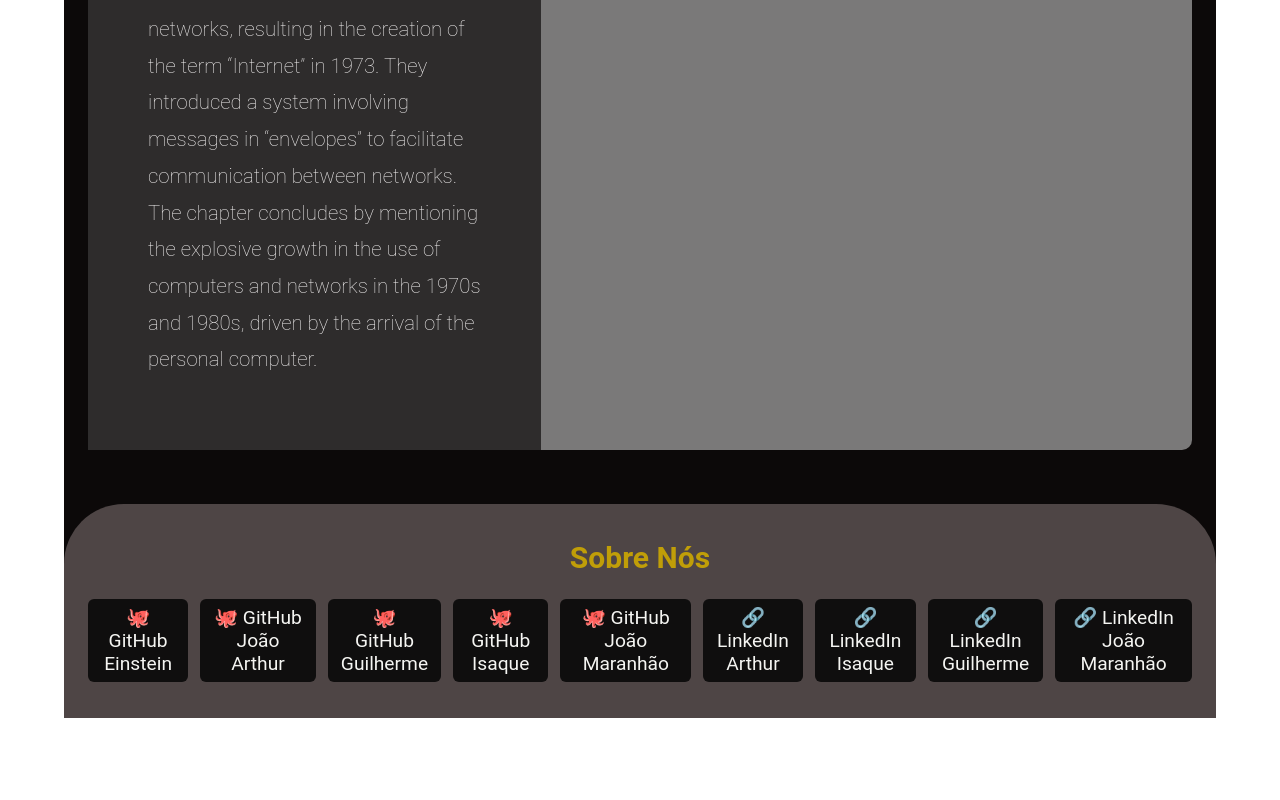
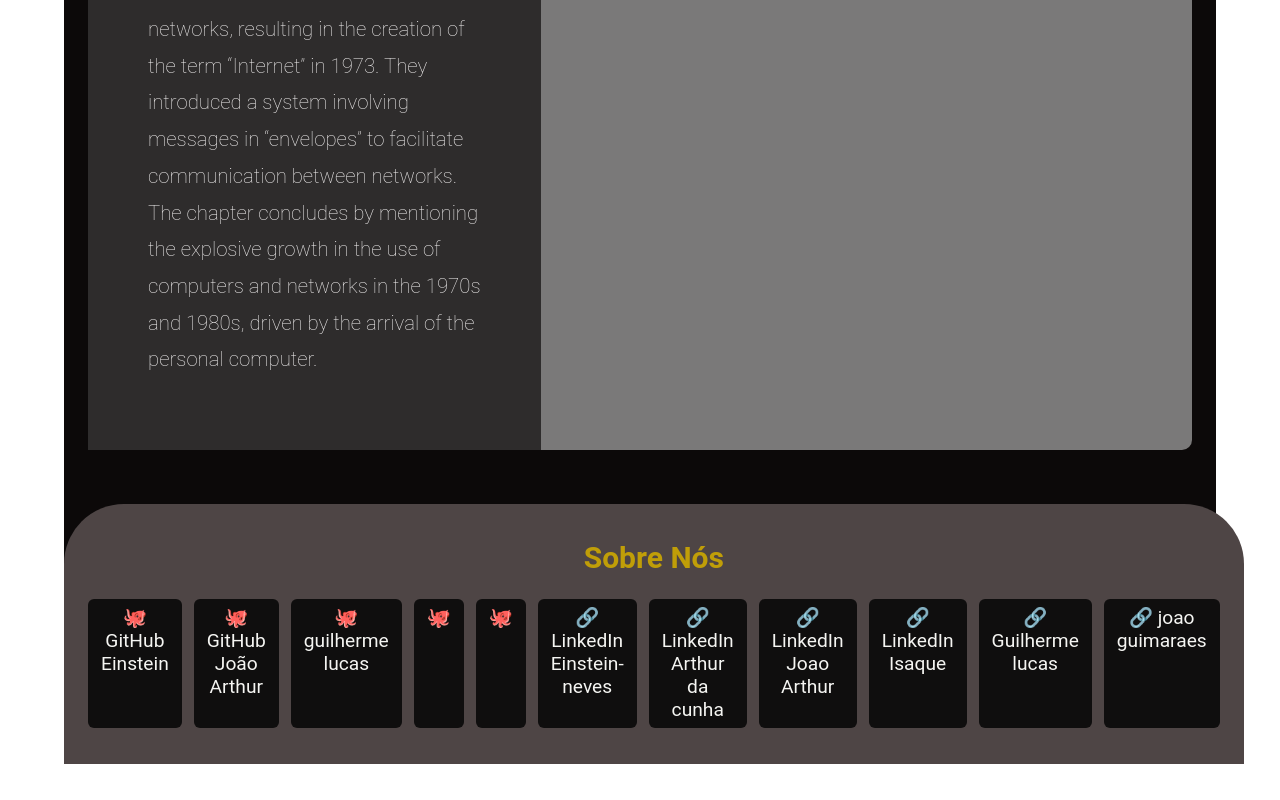
Before and after one commit to einstein-neves/internet-projeto, a plain HTML site: page front/index.html in a window 1280 px wide. Shown: the part 5053-5853 px from the top of the page. Before the commit the page ends 5807 px from the top, so only its background shows below. Drawn offline with Linux system fonts and the light colour scheme.

Commit message:
Update index.html

```diff
--- a/front/index.html
+++ b/front/index.html
@@ -136,14 +136,18 @@
     <div class="links-perfis">
         <a href="https://github.com/einstein-neves" target="_blank">🐙 GitHub Einstein</a>
         <a href="https://github.com/joaoarthurcarvalho" target="_blank">🐙 GitHub João Arthur</a>
-        <a href="https://github.com/" target="_blank">🐙 GitHub Guilherme</a>
-        <a href="https://github.com/" target="_blank">🐙 GitHub Isaque</a>
-        <a href="https://github.com/" target="_blank">🐙 GitHub João Maranhão</a>
+        <a href="https://github.com/GL1955" target="_blank">🐙 guilherme lucas </a>
+        <a href="https://github.com/" target="_blank">🐙 </a>
+        <a href="https://github.com/" target="_blank">🐙 </a>
 
-        <a href="https://www.linkedin.com/in/joão-arthur-763478351/" target="_blank">🔗 LinkedIn Arthur</a>
+
+        <a href="https://www.linkedin.com/in/einstein-neves-95bb38282/" target="_blank">🔗 LinkedIn Einstein-neves</a>
+        <a href="https://www.linkedin.com/in/arthur-da-cunha-caldas-218801274/" target="_blank">🔗 LinkedIn Arthur da cunha </a>
+        <a href="https://www.linkedin.com/in/joão-arthur-763478351/" target="_blank">🔗 LinkedIn Joao  Arthur</a>
         <a href="https://www.linkedin.com/in/isaque-matheus-309477351" target="_blank">🔗 LinkedIn Isaque</a>
-        <a href="#" target="_blank">🔗 LinkedIn Guilherme</a>
-        <a href="#" target="_blank">🔗 LinkedIn João Maranhão</a>
+        <a href="https://www.linkedin.com/in/guilherme-lucas-27b476351/" target="_blank">🔗 Guilherme lucas </a>
+        <a href=" " target="_blank">🔗 joao guimaraes </a>
+
     </div>
 </footer>
 
```
